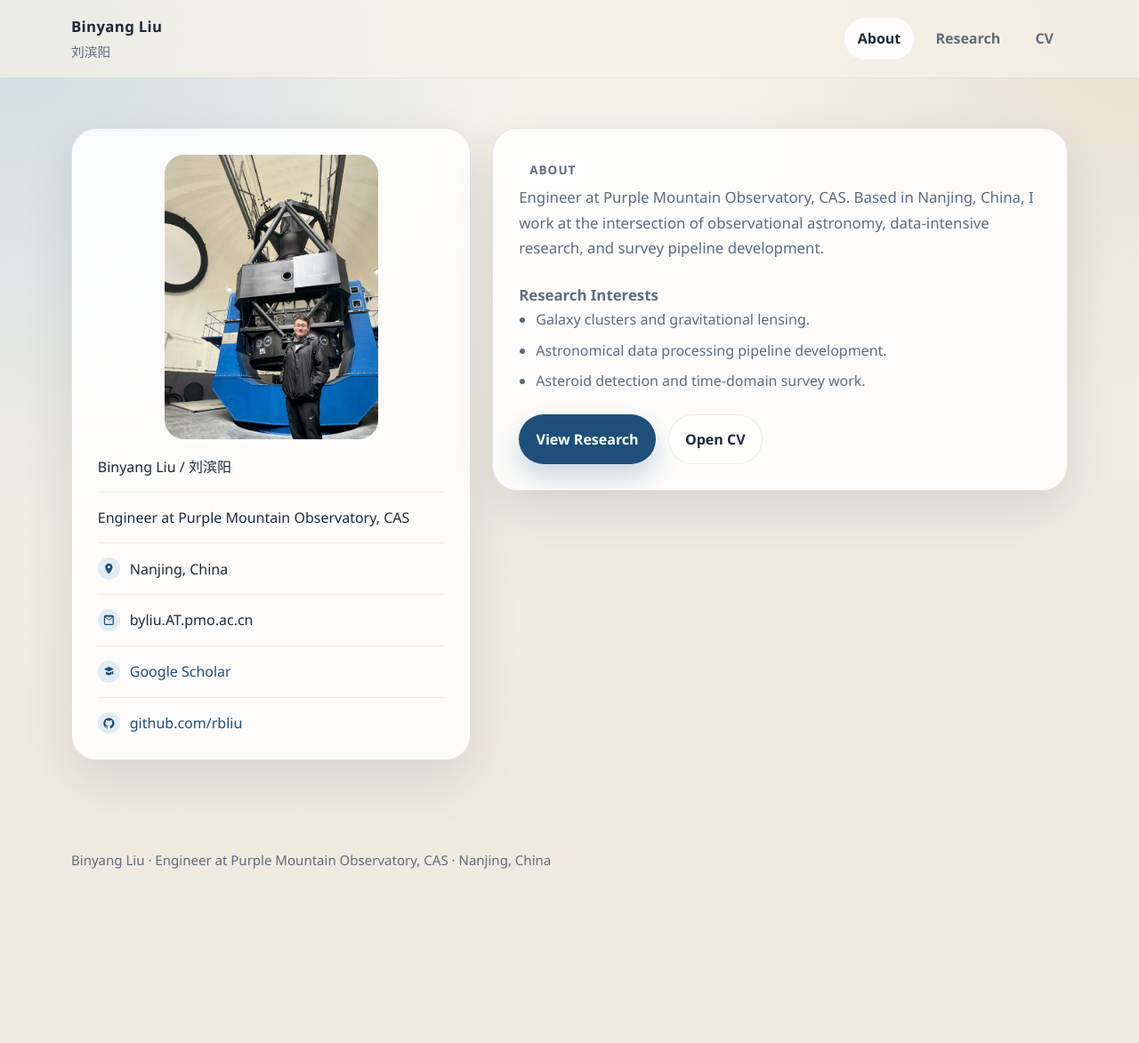
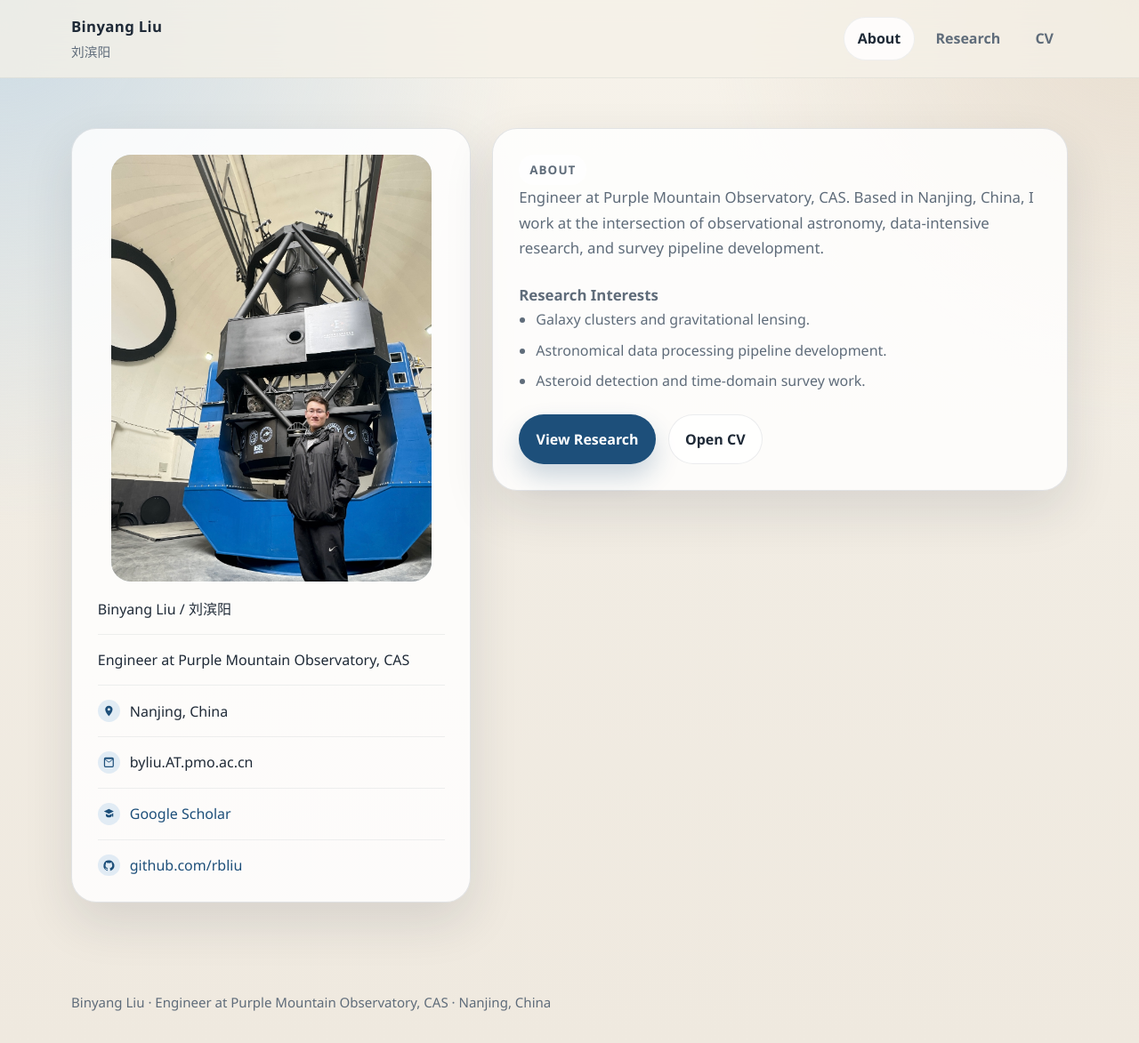
Before and after one commit to rbliu/rbliu.github.io, a Jekyll site: the page built from index.md, in a window 1280 px wide and 1173 px high. Shown: the whole window at 89% size. Built offline with Jekyll 4.4.1, drawn with Linux system fonts in a browser that asks for light colours.

Commit message:
Increase desktop About photo size further

```diff
--- a/assets/css/site.css
+++ b/assets/css/site.css
@@ -148,7 +148,7 @@ img {
 }
 
 .profile-photo-wrap {
-  width: min(100%, 240px);
+  width: min(100%, 360px);
   margin: 0 auto 1.2rem;
   border-radius: 22px;
   overflow: hidden;
```
